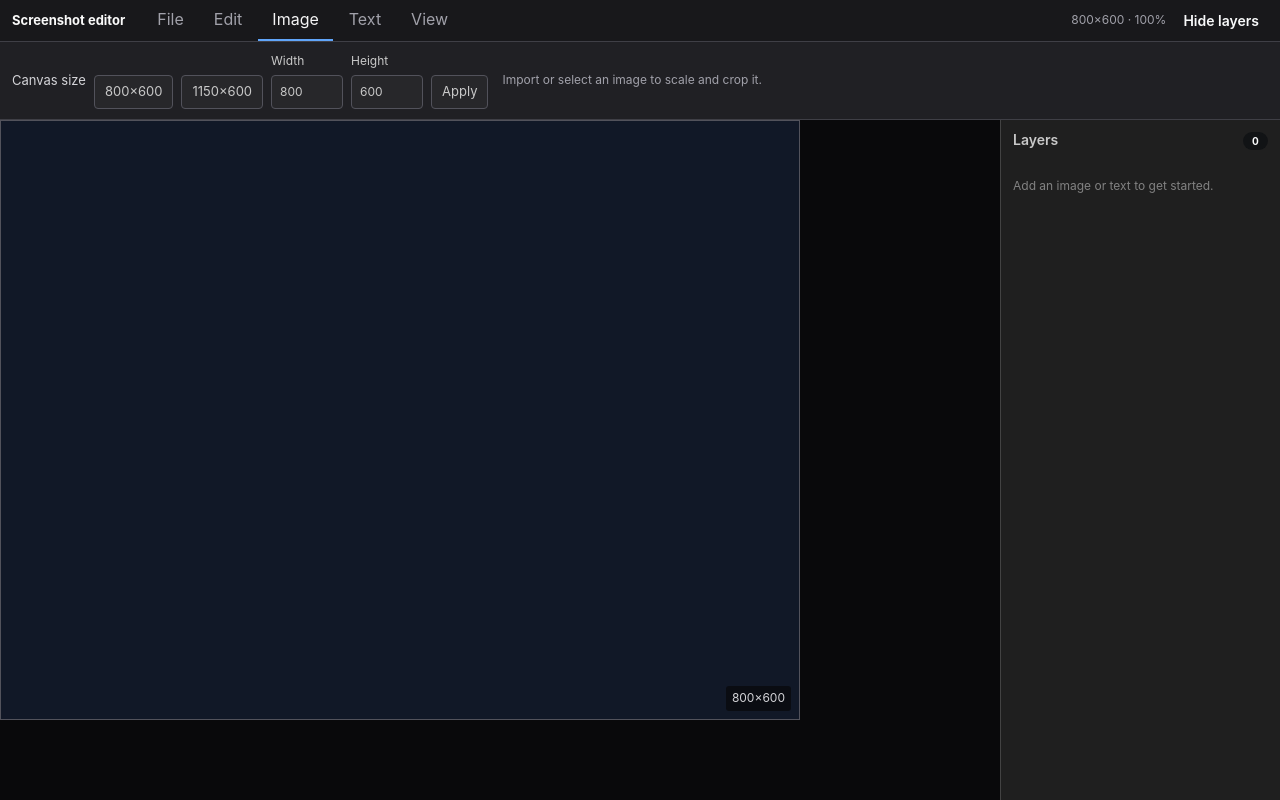
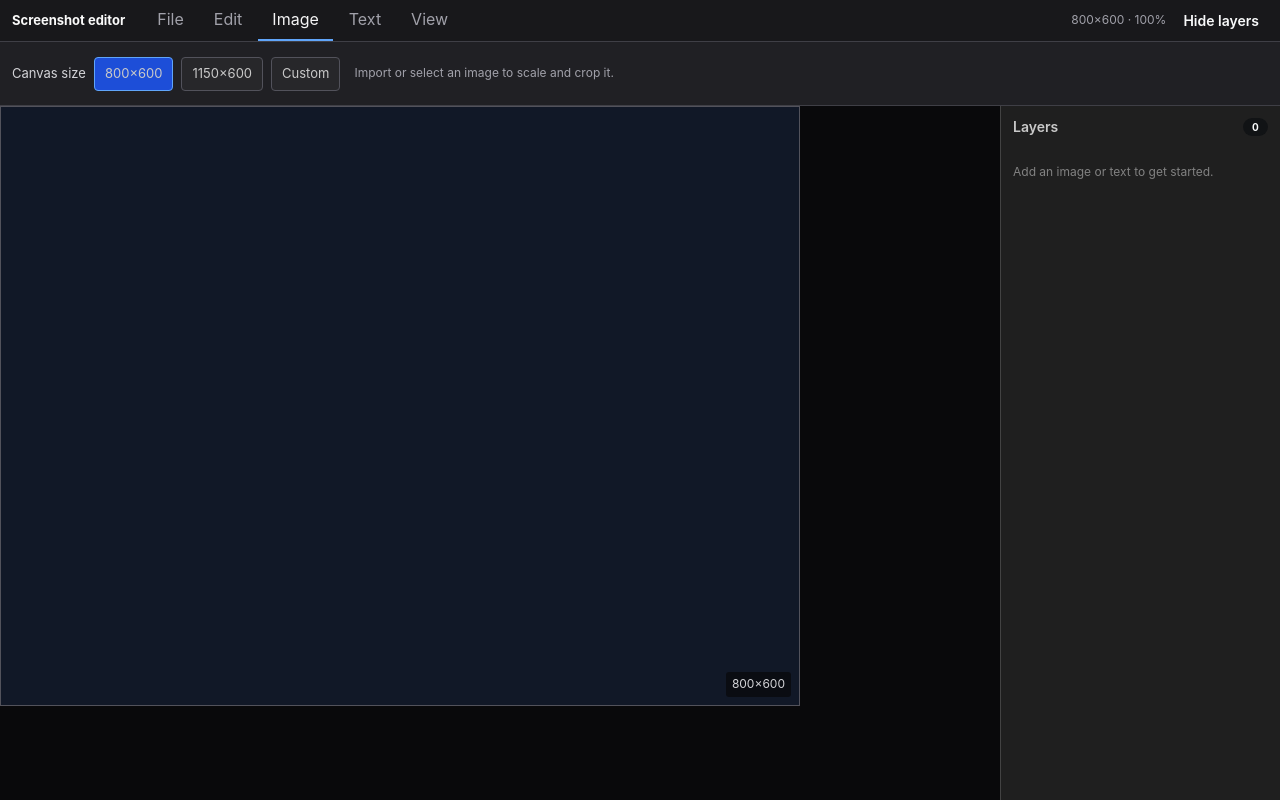
Before and after one commit to fkeenv/screenshot-editor, a React (Vite) app: page / in a window 1280 px wide. Built offline with nearby package versions, Linux system fonts and the light colour scheme.

Commit message:
Hide custom canvas fields by default

```diff
--- a/src/App.tsx
+++ b/src/App.tsx
@@ -387,6 +387,7 @@ export function App() {
   const [project, setProject] = useState<Project>(openProject);
   const [width, setWidth] = useState(String(project.canvasWidth));
   const [height, setHeight] = useState(String(project.canvasHeight));
+  const [customCanvasSizeOpen, setCustomCanvasSizeOpen] = useState(false);
   const [selectedLayerId, setSelectedLayerId] = useState<string>();
   const [importError, setImportError] = useState<string>();
   const [projectFileError, setProjectFileError] = useState<string>();
@@ -469,6 +470,13 @@ export function App() {
       setProject(opened);
       setWidth(String(opened.canvasWidth));
       setHeight(String(opened.canvasHeight));
+      setCustomCanvasSizeOpen(
+        !PRESETS.some(
+          (preset) =>
+            preset.width === opened.canvasWidth &&
+            preset.height === opened.canvasHeight,
+        ),
+      );
       setSelectedLayerId(undefined);
       setEditingTextLayerId(undefined);
       setSelectTextOnEdit(false);
@@ -857,11 +865,31 @@ export function App() {
                   <button
                     key={`${preset.width}x${preset.height}`}
                     type="button"
-                    onClick={() => applySize(preset.width, preset.height)}
+                    className={
+                      !customCanvasSizeOpen &&
+                      project.canvasWidth === preset.width &&
+                      project.canvasHeight === preset.height
+                        ? "active-control"
+                        : undefined
+                    }
+                    onClick={() => {
+                      setCustomCanvasSizeOpen(false);
+                      applySize(preset.width, preset.height);
+                    }}
                   >
                     {preset.width}×{preset.height}
                   </button>
                 ))}
+                <button
+                  type="button"
+                  className={customCanvasSizeOpen ? "active-control" : undefined}
+                  aria-pressed={customCanvasSizeOpen}
+                  onClick={() => setCustomCanvasSizeOpen(true)}
+                >
+                  Custom
+                </button>
+                {customCanvasSizeOpen ? (
+                  <>
                     <label>
                       Width
                       <input
@@ -879,6 +907,8 @@ export function App() {
                       />
                     </label>
                     <button type="submit">Apply</button>
+                  </>
+                ) : null}
               </form>
 
               {selectedImageLayer ? (
```
Lines whose indentation alone changed are shown as unchanged.
